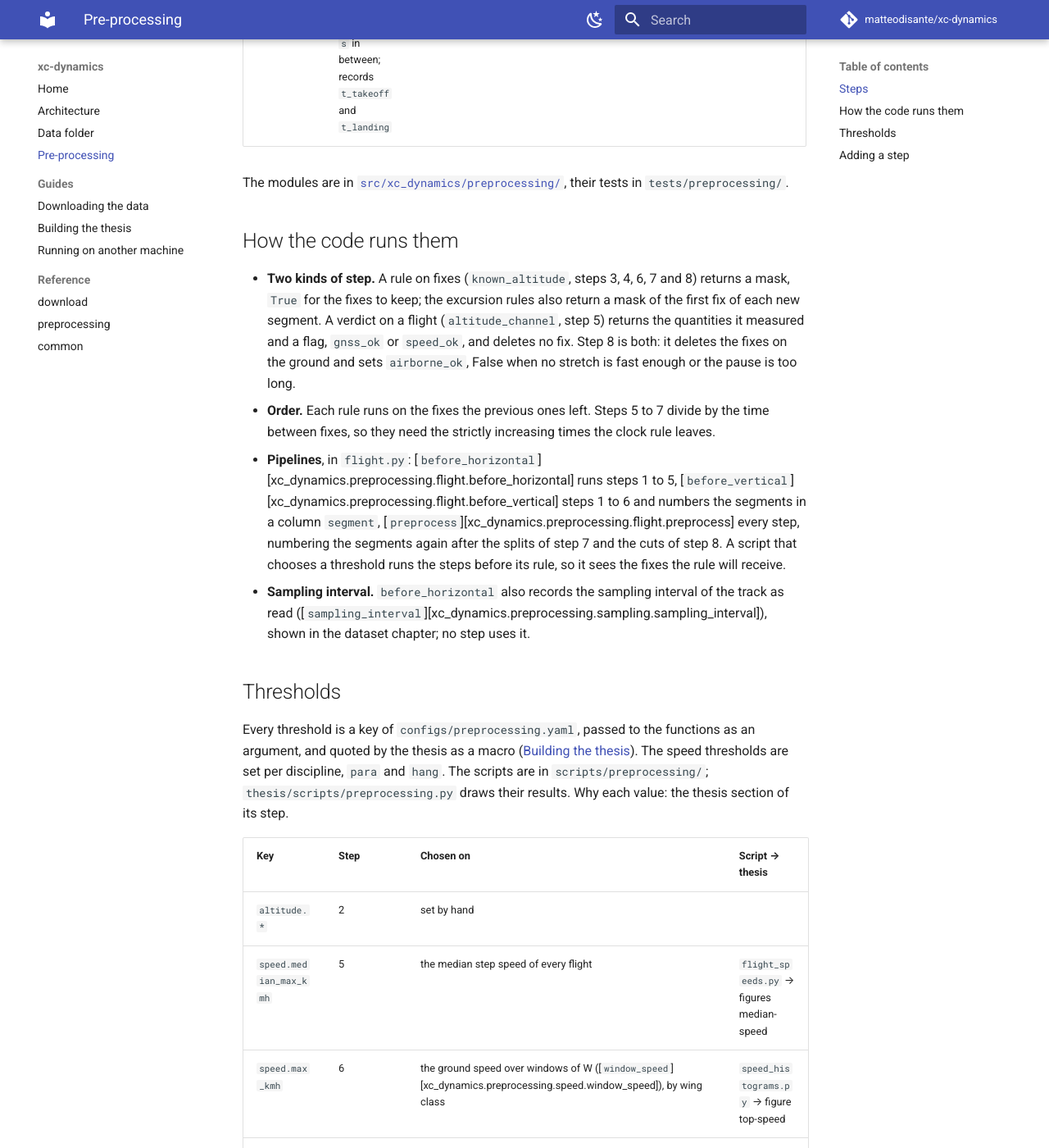
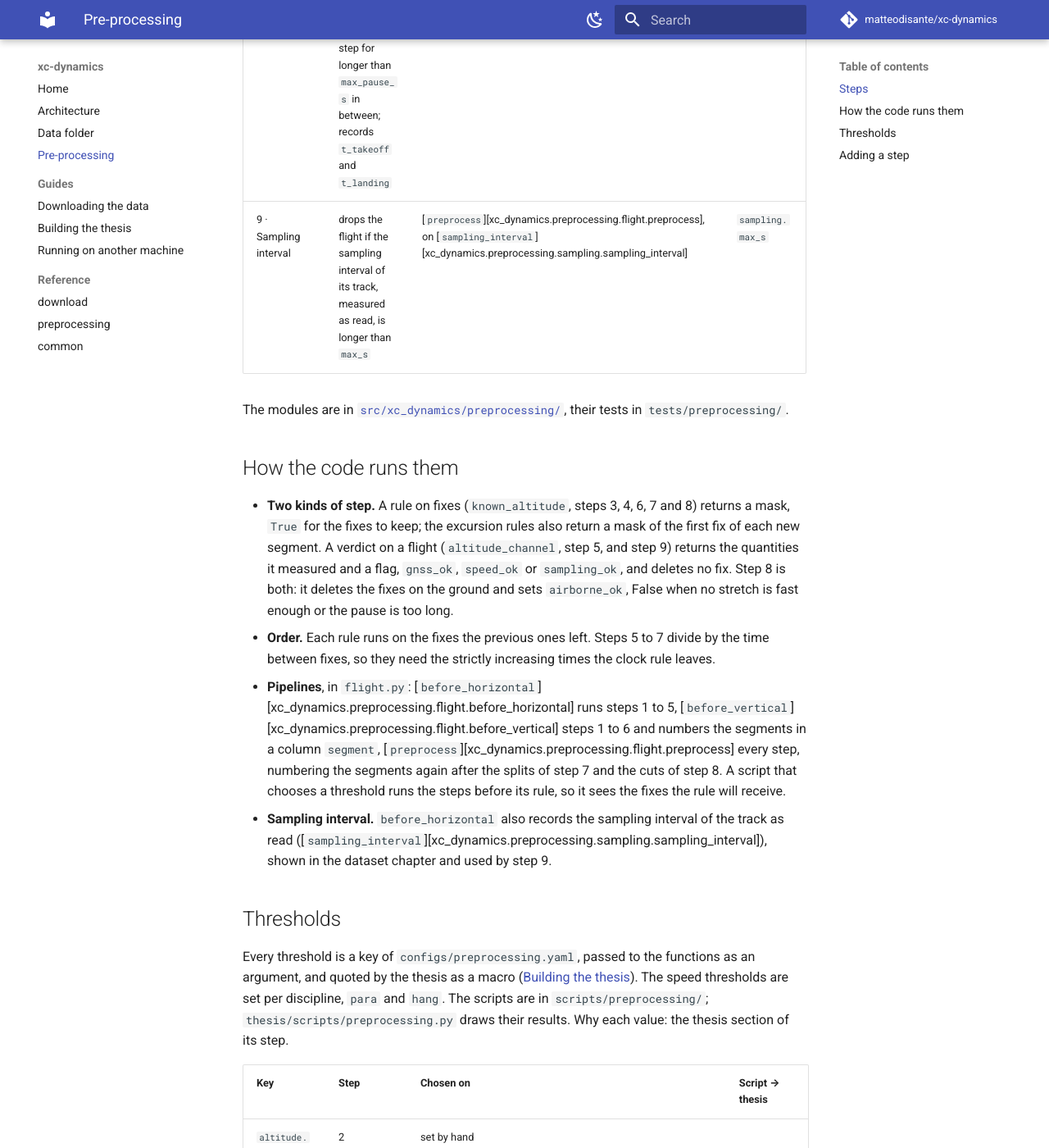
Before and after one commit to matteodisante/xc-dynamics, an MkDocs documentation site: the page built from docs/preprocessing.md, in a window 1280 px wide and 1400 px high, scrolled down 3421 px. Shown: the whole window at 82% size. Built offline with MkDocs 1.6.1 and Material for MkDocs 9.7.7, drawn with Linux system fonts in a browser that asks for light colours; comment, search, counter and statistics services are not loaded; some of the changed text lies outside the part shown.

Commit message:
Document the sampling interval rule in the docs
Step 9 joins the scheme and the tables of the pre-processing page, and the new column
sampling_ok joins the description of airborne/flights.csv.

Co-Authored-By: Claude Sonnet 5.5 <noreply@anthropic.com>

```diff
--- a/docs/preprocessing.md
+++ b/docs/preprocessing.md
@@ -18,14 +18,16 @@ flowchart TD
     exc["6 · Horizontal excursions"]
     vert["7 · Vertical excursions"]
     air["8 · Take-off and landing"]
-    todo["9 onwards, not written yet:<br>segments and grid, population,<br>local coordinates"]
+    samp["9 · Sampling interval"]
+    todo["10 onwards, not written yet:<br>segments and grid, population,<br>local coordinates"]
     out[("clean trajectory")]
     drop(["flight dropped"])
 
-    igc --> read --> alt --> clock --> rep --> speed --> exc --> vert --> air --> todo --> out
+    igc --> read --> alt --> clock --> rep --> speed --> exc --> vert --> air --> samp --> todo --> out
     alt -->|"gnss_ok is false"| drop
     speed -->|"speed_ok is false"| drop
     air -->|"airborne_ok is false"| drop
+    samp -->|"sampling_ok is false"| drop
 
     classDef pending stroke-dasharray: 5 5
     class todo pending
@@ -41,6 +43,7 @@ flowchart TD
 | 6 · Horizontal excursions | deletes the fixes the glider could not reach, when the track comes back within W; otherwise splits the flight | [`horizontal_excursions`][xc_dynamics.preprocessing.excursion.horizontal_excursions] | `speed.max_kmh`, `excursion.window_s` |
 | 7 · Vertical excursions | the same on the GNSS altitude, inside each segment | [`vertical_excursions`][xc_dynamics.preprocessing.excursion.vertical_excursions] | `vertical.max_ms`, `excursion.window_s` |
 | 8 · Take-off and landing | deletes the fixes before the first and after the last stretch faster than `min_kmh` for `min_s`; drops the flight if there is none, or if it has no fast step for longer than `max_pause_s` in between; records `t_takeoff` and `t_landing` | [`airborne_span`][xc_dynamics.preprocessing.airborne.airborne_span], [`longest_pause`][xc_dynamics.preprocessing.airborne.longest_pause] | `airborne.*` |
+| 9 · Sampling interval | drops the flight if the sampling interval of its track, measured as read, is longer than `max_s` | [`preprocess`][xc_dynamics.preprocessing.flight.preprocess], on [`sampling_interval`][xc_dynamics.preprocessing.sampling.sampling_interval] | `sampling.max_s` |
 
 The modules are in
 [`src/xc_dynamics/preprocessing/`](https://github.com/matteodisante/xc-dynamics/tree/main/src/xc_dynamics/preprocessing),
@@ -50,9 +53,9 @@ their tests in `tests/preprocessing/`.
 
 - **Two kinds of step.** A rule on fixes (`known_altitude`, steps 3, 4, 6, 7 and 8) returns
   a mask, `True` for the fixes to keep; the excursion rules also return a mask of the
-  first fix of each new segment. A verdict on a flight (`altitude_channel`, step 5)
-  returns the quantities it measured and a flag, `gnss_ok` or `speed_ok`, and deletes no
-  fix. Step 8 is both: it deletes the fixes on the ground and sets `airborne_ok`, False
+  first fix of each new segment. A verdict on a flight (`altitude_channel`, step 5, and
+  step 9) returns the quantities it measured and a flag, `gnss_ok`, `speed_ok` or
+  `sampling_ok`, and deletes no fix. Step 8 is both: it deletes the fixes on the ground and sets `airborne_ok`, False
   when no stretch is fast enough or the pause is too long.
 - **Order.** Each rule runs on the fixes the previous ones left. Steps 5 to 7 divide by
   the time between fixes, so they need the strictly increasing times the clock rule
@@ -67,7 +70,7 @@ their tests in `tests/preprocessing/`.
   receive.
 - **Sampling interval.** `before_horizontal` also records the sampling interval of the
   track as read ([`sampling_interval`][xc_dynamics.preprocessing.sampling.sampling_interval]),
-  shown in the dataset chapter; no step uses it.
+  shown in the dataset chapter and used by step 9.
 
 ## Thresholds
 
@@ -85,6 +88,7 @@ value: the thesis section of its step.
 | `excursion.window_s`, W | 6, 7 | set by hand, checked with half and twice W (`window_short_s`, `window_long_s`, used by no step) | `excursion_counts.py` → excursion table |
 | `vertical.max_ms` | 7 | the vertical speed of the barometer over windows of W, in the flights whose barometer is a witness ([`vertical_speeds`][xc_dynamics.preprocessing.altitude.vertical_speeds], [`vertical_window_speeds`][xc_dynamics.preprocessing.altitude.vertical_window_speeds]) | `vertical_histograms.py` → figure vertical-speed; checked by `vertical_counts.py` → vertical table |
 | `airborne.min_kmh`, `airborne.min_s`, `airborne.max_pause_s` | 8 | set by hand | `airborne_counts.py` |
+| `sampling.max_s` | 9 | set by hand | `airborne_counts.py` |
 
 ## Adding a step
 
```
Also changed, not shown: docs/data.md (+4 -3 lines).
